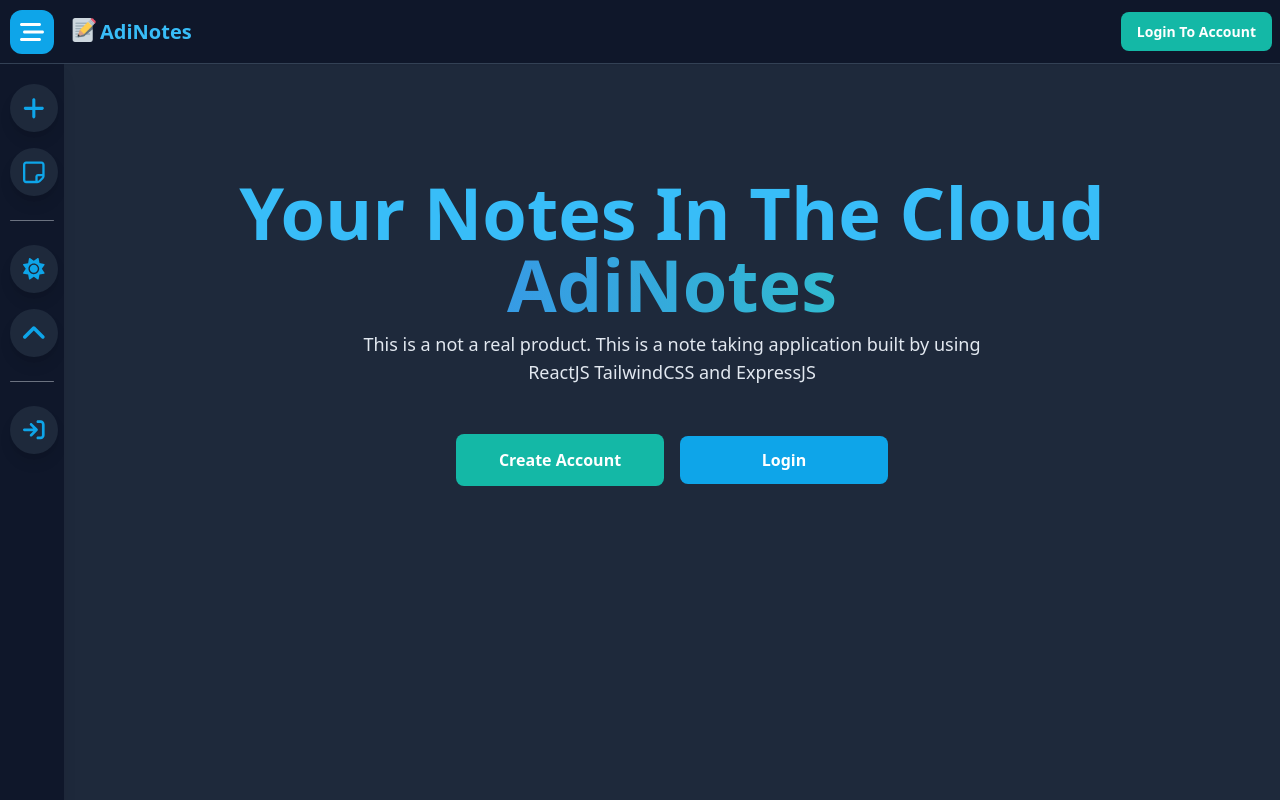
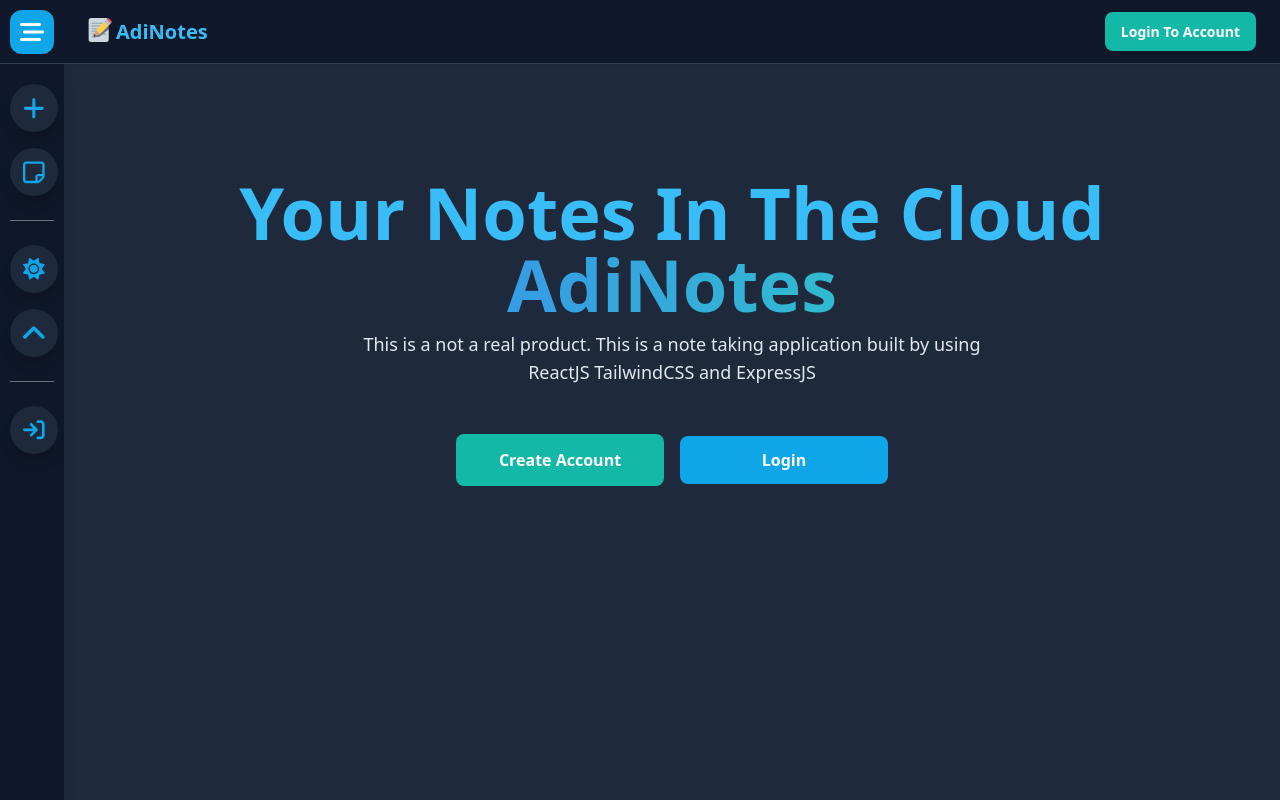
Before and after one commit to AdithyanA2005/AdiNotes-ReactJS_Frontend, a React (Create React App) app: page /home in a window 1280 px wide. Built offline with nearby package versions, Linux system fonts and the light colour scheme; no server answers.

Commit message:
BUGFIX: Navburger button hovering over navbrand

```diff
--- a/src/components/Navbar/index.js
+++ b/src/components/Navbar/index.js
@@ -7,7 +7,7 @@ export default function Navbar() {
     <>
       <nav className="z-40 h-16 fixed top-0 right-0 left-0 transition-all ease-in-out duration-300 shadow-sm">
         <div className="relative h-full w-full grid place-items-center border-b dark:border-slate-700 bg-white dark:bg-slate-900 ">
-          <div className="ml-16 container px-10 flex items-center justify-center md:justify-between">
+          <div className="px-10 md:px-14 md:ml-16 container  flex items-center justify-center md:justify-between">
             {/* Burger button */}
             <HamBurger />
 
```
